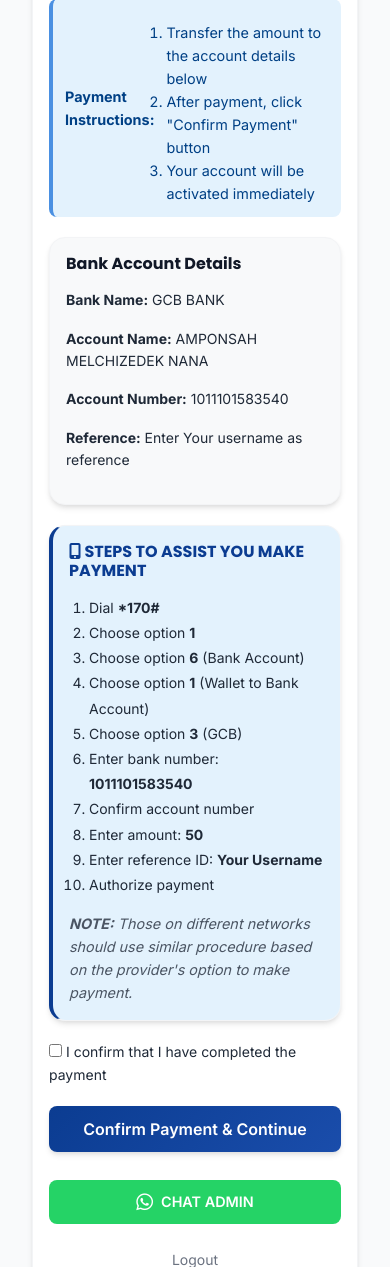
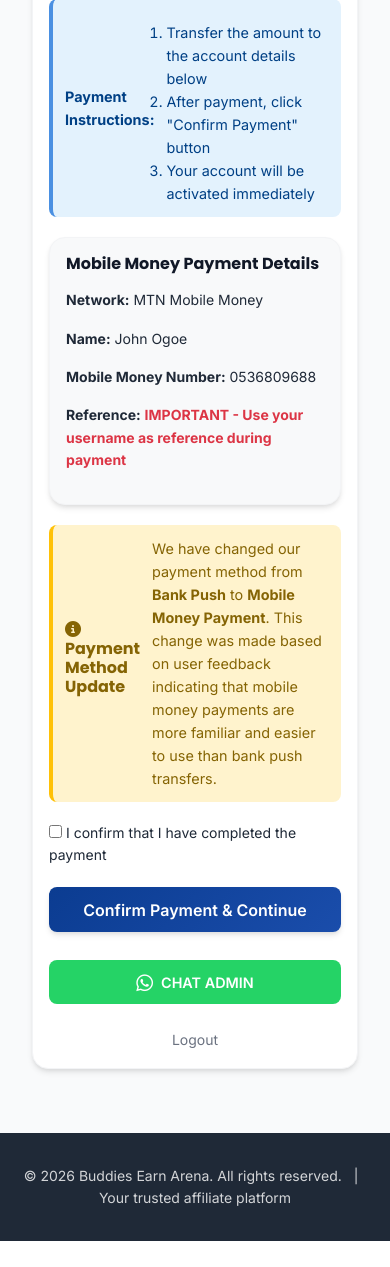
Before and after one commit to Budddiesearn/buddies-earn-finished-, a Flask app: page /payment in a window 390 px wide. Shown: the part 378-1645 px from the top of the page. After the commit the page ends 1619 px from the top, so only its background shows below. Run offline with Flask 3, Linux system fonts and the light colour scheme; the visitor is signed in with stand-in values (Sample User, id 1); some libraries are stand-ins or nearby versions.

Commit message:
Update payment method from bank push to mobile money (MTN: 0536809688, John Ogoe)

```diff
--- a/website/__init__.py
+++ b/website/__init__.py
@@ -13,6 +13,11 @@
 
     # Base configuration
     app.config['SECRET_KEY'] = os.environ.get('SECRET_KEY', 'BUDDIES EARN')
+
+    # Disable template caching in debug mode
+    app.config['TEMPLATES_AUTO_RELOAD'] = True
+    app.jinja_env.auto_reload = True
+    app.config['SEND_FILE_MAX_AGE_DEFAULT'] = 0
 
     # Use PostgreSQL in production, SQLite in development
     database_url = os.environ.get('DATABASE_URL')
--- a/website/templates/payment.html
+++ b/website/templates/payment.html
@@ -26,33 +26,23 @@
         </div>
 
         <div class="card" style="padding: 15px; background-color: #f8f9fa; margin: 20px 0;">
-            <h5>Bank Account Details</h5>
-            <p><strong>Bank Name:</strong> GCB BANK</p>
-            <p><strong>Account Name:</strong> AMPONSAH MELCHIZEDEK NANA</p>
-            <p><strong>Account Number:</strong> 1011101583540</p>
-            <p><strong>Reference:</strong> Enter Your username as reference</p>
+            <h5>Mobile Money Payment Details</h5>
+            <p><strong>Network:</strong> MTN Mobile Money</p>
+            <p><strong>Name:</strong> John Ogoe</p>
+            <p><strong>Mobile Money Number:</strong> 0536809688</p>
+            <p><strong>Reference:</strong> <span style="color: #dc3545; font-weight: bold;">IMPORTANT - Use your
+                    username as reference during payment</span></p>
         </div>
 
-        <div class="card"
-            style="padding: 15px; background-color: #E3F2FD; margin: 20px 0; border-left: 4px solid var(--primary);">
-            <h5 style="color: var(--primary); margin-bottom: 15px;"><i class="fas fa-mobile-alt"></i> STEPS TO ASSIST
-                YOU MAKE PAYMENT</h5>
-            <ol style="margin: 0; padding-left: 20px; line-height: 1.8;">
-                <li>Dial <strong>*170#</strong></li>
-                <li>Choose option <strong>1</strong></li>
-                <li>Choose option <strong>6</strong> (Bank Account)</li>
-                <li>Choose option <strong>1</strong> (Wallet to Bank Account)</li>
-                <li>Choose option <strong>3</strong> (GCB)</li>
-                <li>Enter bank number: <strong>1011101583540</strong></li>
-                <li>Confirm account number</li>
-                <li>Enter amount: <strong>50</strong></li>
-                <li>Enter reference ID: <strong>Your Username</strong></li>
-                <li>Authorize payment</li>
-            </ol>
-            <p
-                style="margin-top: 15px; margin-bottom: 0; font-style: italic; color: var(--gray-600); font-size: 0.9rem;">
-                <strong>NOTE:</strong> Those on different networks should use similar procedure based on the provider's
-                option to make payment.
+        <div class="alert alert-warning"
+            style="background-color: #fff3cd; border-left: 4px solid #ffc107; margin: 20px 0;">
+            <h5 style="color: #856404; margin-bottom: 10px;"><i class="fas fa-info-circle"></i> Payment Method Update
+            </h5>
+            <p style="color: #856404; margin-bottom: 0;">
+                We have changed our payment method from <strong>Bank Push</strong> to <strong>Mobile Money
+                    Payment</strong>.
+                This change was made based on user feedback indicating that mobile money payments are more familiar and
+                easier to use than bank push transfers.
             </p>
         </div>
 
```
Also changed, not shown: website/templates/payment_pending.html (+15 -24 lines).
